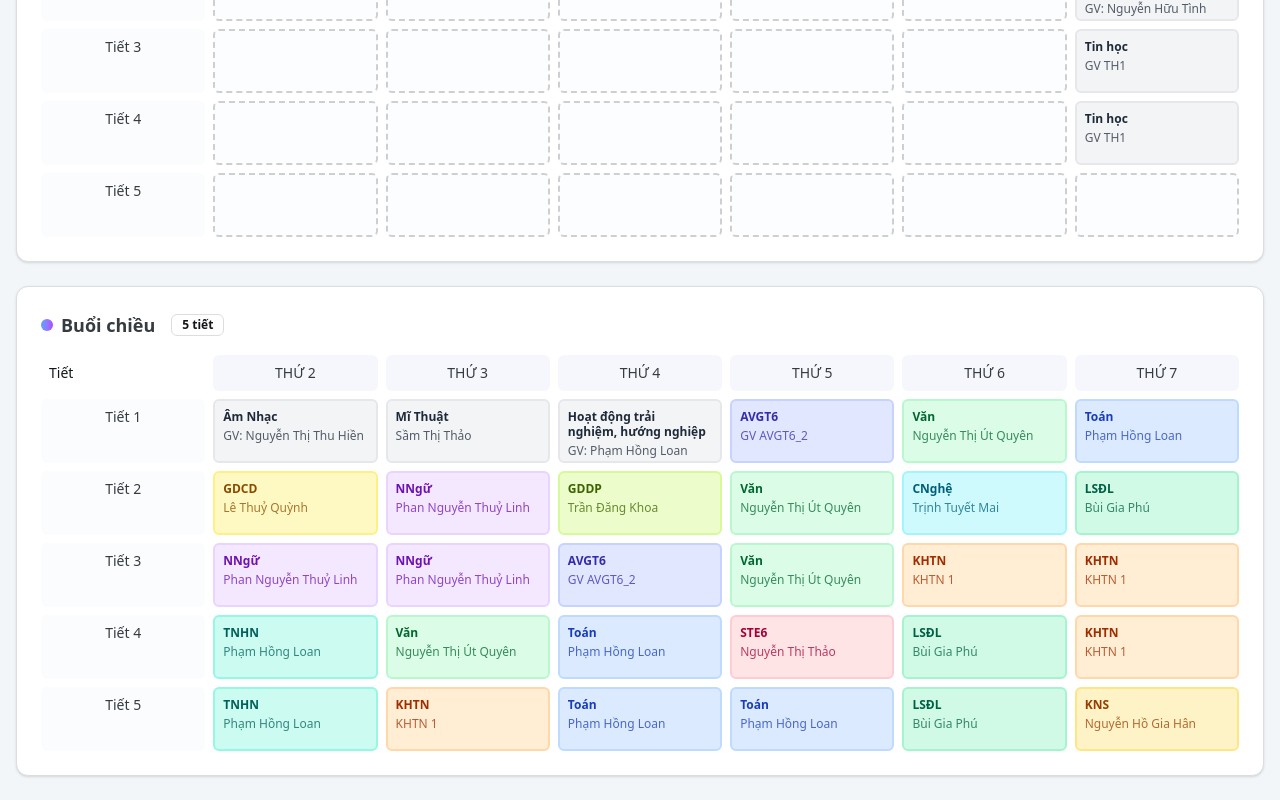
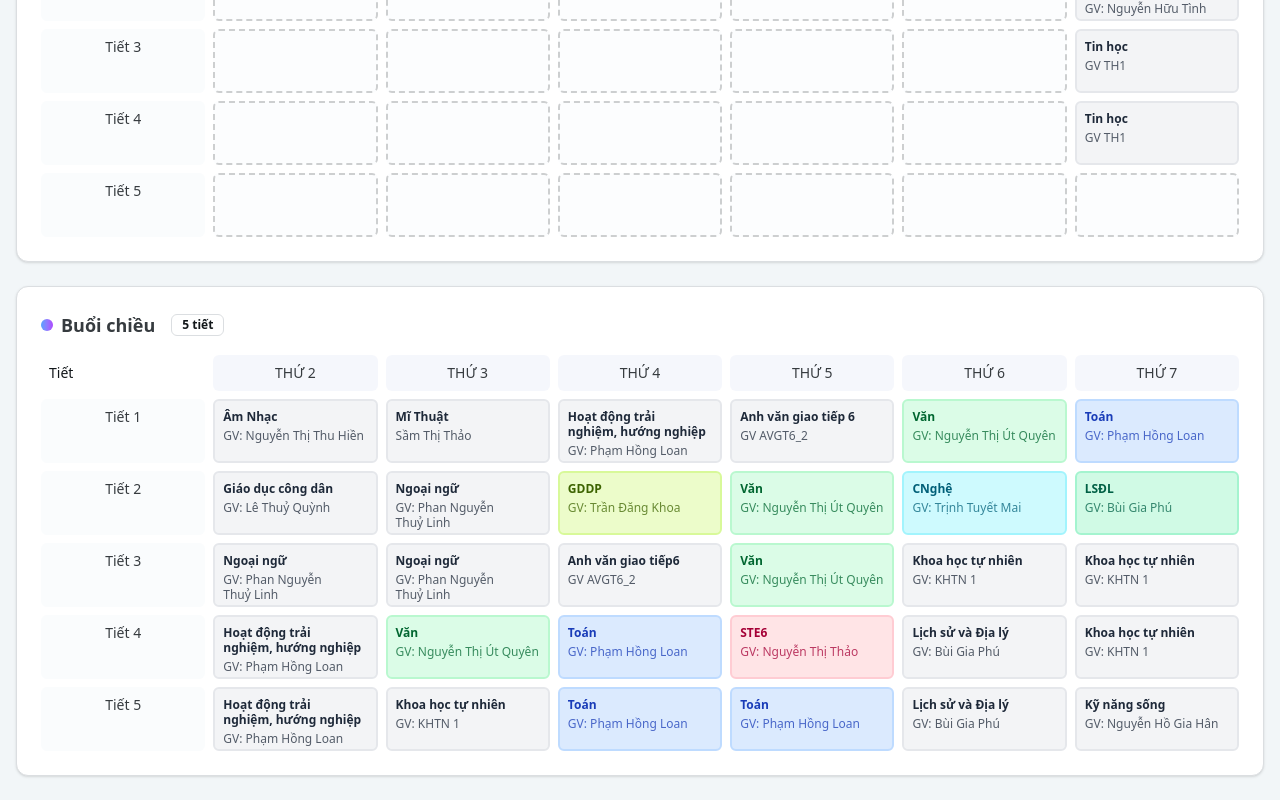
Before and after one commit to hoantohai/tkb, a React (Vite) app: page / in a window 1280 px wide. Shown: the part 394-1194 px from the top of the page. Built offline with nearby package versions, Linux system fonts and the light colour scheme.

Commit message:
Update timetable data with correct teacher names and subjects

```diff
--- a/src/components/timetable-grid.tsx
+++ b/src/components/timetable-grid.tsx
@@ -22,53 +22,53 @@ const timetableData = {
           "Âm Nhạc - GV: Nguyễn Thị Thu Hiền",
           "Mĩ Thuật - Sầm Thị Thảo",
           "Hoạt động trải nghiệm, hướng nghiệp - GV: Phạm Hồng Loan",
-          "AVGT6 - GV AVGT6_2",
-          "Văn - Nguyễn Thị Út Quyên",
-          "Toán - Phạm Hồng Loan",
+          "Anh văn giao tiếp 6 - GV AVGT6_2",
+          "Văn - GV: Nguyễn Thị Út Quyên",
+          "Toán - GV: Phạm Hồng Loan",
         ],
       },
       {
         time: "Tiết 2",
         sessions: [
-          "GDCD - Lê Thuỷ Quỳnh",
-          "NNgữ - Phan Nguyễn Thuỷ Linh",
-          "GDDP - Trần Đăng Khoa",
-          "Văn - Nguyễn Thị Út Quyên",
-          "CNghệ - Trịnh Tuyết Mai",
-          "LSĐL - Bùi Gia Phú",
+          "Giáo dục công dân - GV: Lê Thuỷ Quỳnh",
+          "Ngoại ngữ - GV: Phan Nguyễn Thuỷ Linh",
+          "GDDP - GV: Trần Đăng Khoa",
+          "Văn - GV: Nguyễn Thị Út Quyên",
+          "CNghệ - GV: Trịnh Tuyết Mai",
+          "LSĐL - GV: Bùi Gia Phú",
         ],
       },
       {
         time: "Tiết 3",
         sessions: [
-          "NNgữ - Phan Nguyễn Thuỷ Linh",
-          "NNgữ - Phan Nguyễn Thuỷ Linh",
-          "AVGT6 - GV AVGT6_2",
-          "Văn - Nguyễn Thị Út Quyên",
-          "KHTN - KHTN 1",
-          "KHTN - KHTN 1",
+          "Ngoại ngữ - GV: Phan Nguyễn Thuỷ Linh",
+          "Ngoại ngữ - GV: Phan Nguyễn Thuỷ Linh",
+          "Anh văn giao tiếp6 - GV AVGT6_2",
+          "Văn - GV: Nguyễn Thị Út Quyên",
+          "Khoa học tự nhiên - GV: KHTN 1",
+          "Khoa học tự nhiên - GV: KHTN 1",
         ],
       },
       {
         time: "Tiết 4",
         sessions: [
-          "TNHN - Phạm Hồng Loan",
-          "Văn - Nguyễn Thị Út Quyên",
-          "Toán - Phạm Hồng Loan",
-          "STE6 - Nguyễn Thị Thảo",
-          "LSĐL - Bùi Gia Phú",
-          "KHTN - KHTN 1",
+          "Hoạt động trải nghiệm, hướng nghiệp - GV: Phạm Hồng Loan",
+          "Văn - GV: Nguyễn Thị Út Quyên",
+          "Toán - GV: Phạm Hồng Loan",
+          "STE6 - GV: Nguyễn Thị Thảo",
+          "Lịch sử và Địa lý - GV: Bùi Gia Phú",
+          "Khoa học tự nhiên - GV: KHTN 1",
         ],
       },
       {
         time: "Tiết 5",
         sessions: [
-          "TNHN - Phạm Hồng Loan",
-          "KHTN - KHTN 1",
-          "Toán - Phạm Hồng Loan",
-          "Toán - Phạm Hồng Loan",
-          "LSĐL - Bùi Gia Phú",
-          "KNS - Nguyễn Hồ Gia Hân",
+          "Hoạt động trải nghiệm, hướng nghiệp - GV: Phạm Hồng Loan",
+          "Khoa học tự nhiên - GV: KHTN 1",
+          "Toán - GV: Phạm Hồng Loan",
+          "Toán - GV: Phạm Hồng Loan",
+          "Lịch sử và Địa lý - GV: Bùi Gia Phú",
+          "Kỹ năng sống - GV: Nguyễn Hồ Gia Hân",
         ],
       },
     ],
```
